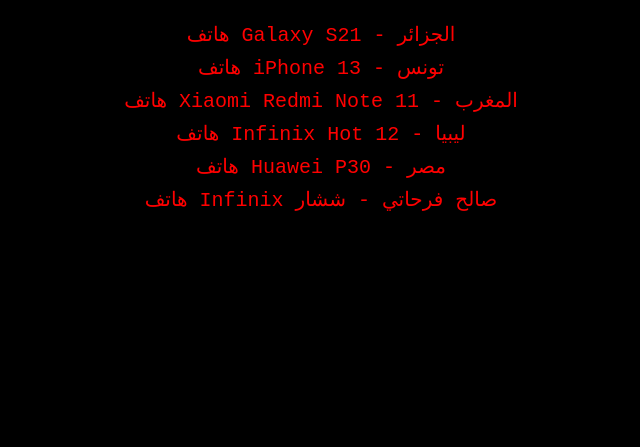
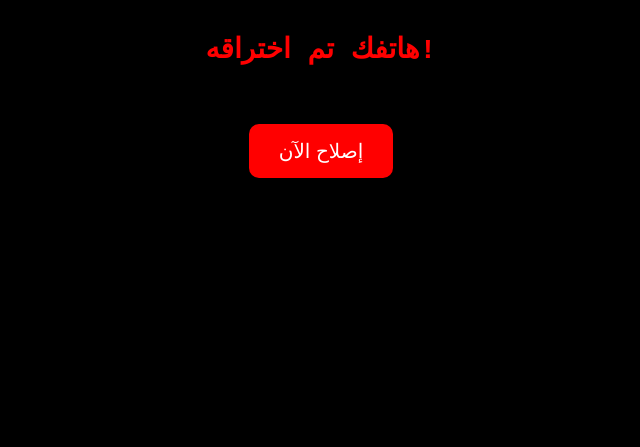
Before and after one commit to bobo308/github-bobo, a plain HTML site: page index.html in a window 1280 px wide. Shown: the part 393-840 px from the top of the page, without its empty margins (319-959 px from the left). Drawn offline with Linux system fonts and the light colour scheme.

Commit message:
Add files via upload

```diff
--- a/index.html
+++ b/index.html
@@ -18,21 +18,35 @@
       margin: 0;
     }
     h1 {
-      font-size: 50px;
+      font-size: 60px;
       margin-bottom: 20px;
     }
     p {
-      font-size: 24px;
+      font-size: 28px;
+      font-weight: bold;
       animation: blink 1s infinite;
     }
-    ul {
-      list-style: none;
-      padding: 0;
+    button {
+      margin-top: 30px;
+      padding: 15px 30px;
       font-size: 20px;
-      margin-top: 20px;
+      background-color: red;
+      color: white;
+      border: none;
+      cursor: pointer;
+      border-radius: 10px;
     }
-    li {
-      margin-bottom: 8px;
+    #popup {
+      display: none;
+      position: fixed;
+      top: 20px;
+      left: 50%;
+      transform: translateX(-50%);
+      background: darkred;
+      color: white;
+      padding: 20px;
+      border-radius: 10px;
+      font-size: 22px;
     }
     @keyframes blink {
       0%, 100% { opacity: 1; }
@@ -42,18 +56,27 @@
 </head>
 <body>
   <h1>BOBO</h1>
-  <p>تم اختراق هذه الهواتف:</p>
-  <ul>
-    <li>هاتف Galaxy S21 - الجزائر</li>
-    <li>هاتف iPhone 13 - تونس</li>
-    <li>هاتف Xiaomi Redmi Note 11 - المغرب</li>
-    <li>هاتف Infinix Hot 12 - ليبيا</li>
-    <li>هاتف Huawei P30 - مصر</li>
-    <li>هاتف Infinix صالح فرحاتي - ششار</li>
-  </ul>
-  <audio autoplay>
-    <source src="hacker.mp3" type="audio/mpeg">
-    متصفحك لا يدعم تشغيل الصوت.
-  </audio>
+  <p>هاتفك تم اختراقه!</p>
+  <button onclick="attemptFix()">إصلاح الآن</button>
+
+  <div id="popup">سيتم حذف بياناتك خلال <span id="countdown">10</span> ثوانٍ!</div>
+
+  <script>
+    function attemptFix() {
+      alert("فشل الإصلاح، البيانات في خطر!");
+      let popup = document.getElementById("popup");
+      let countdown = document.getElementById("countdown");
+      popup.style.display = "block";
+      let seconds = 10;
+      let interval = setInterval(() => {
+        seconds--;
+        countdown.textContent = seconds;
+        if (seconds <= 0) {
+          clearInterval(interval);
+          popup.textContent = "تم حذف البيانات!";
+        }
+      }, 1000);
+    }
+  </script>
 </body>
 </html>
```
